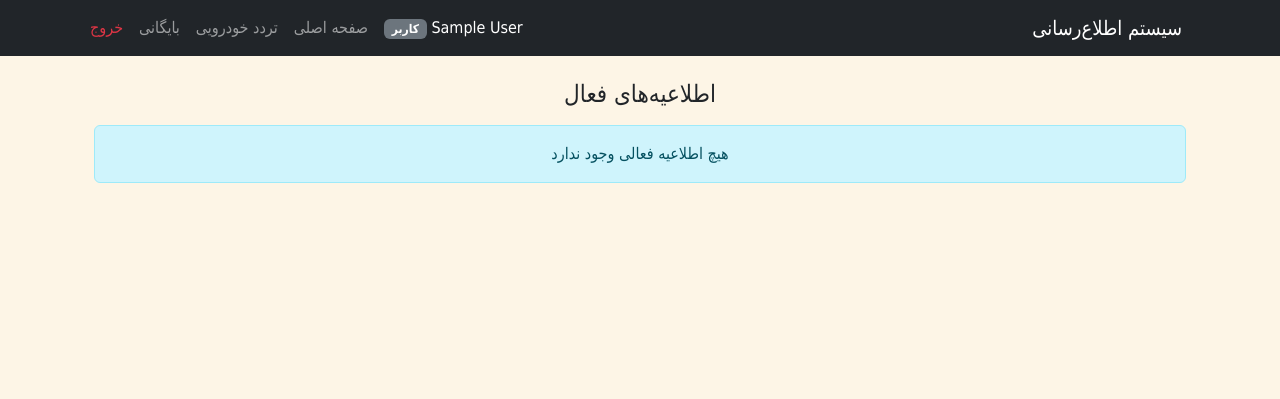
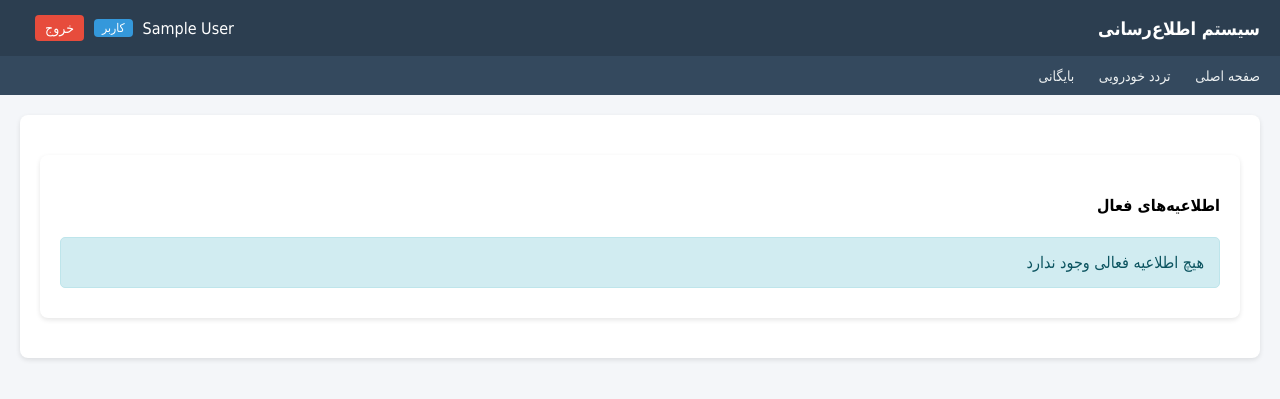
Before and after one commit to irancell939-dotcom/flask-notification-app, a Flask app: page / in a window 1280 px wide. Shown: the top 399 px of the page. Run offline with Flask 3, Linux system fonts and the light colour scheme; the visitor is signed in with stand-in values (Sample User, id 1); data that the repository does not hold is empty; some libraries are stand-ins or nearby versions.

Commit message:
Update base.html

```diff
--- a/templates/base.html
+++ b/templates/base.html
@@ -3,130 +3,74 @@
 <head>
     <meta charset="UTF-8">
     <meta name="viewport" content="width=device-width, initial-scale=1.0">
-    <title>{% block title %}سیستم اطلاع‌رسانی امین{% endblock %}</title>
-    <link href="https://cdn.jsdelivr.net/npm/bootstrap@5.3.0/dist/css/bootstrap.min.css" rel="stylesheet">
-    <link rel="stylesheet" href="https://cdnjs.cloudflare.com/ajax/libs/font-awesome/6.0.0/css/all.min.css">
+    <title>{% block title %}سیستم اطلاع‌رسانی{% endblock %}</title>
     <style>
-        body { font-family: Tahoma, Arial, sans-serif; background-color: #fdf5e6; }
-        .license-plate {
-            display: inline-flex;
-            border: 2px solid #333;
-            border-radius: 5px;
-            overflow: hidden;
-            font-weight: bold;
-            font-size: 1.1rem;
-            background: #fff;
-        }
-        .license-plate span {
-            padding: 5px 10px;
-            border-left: 1px solid #333;
-        }
-        .license-plate span:last-child { border-left: none; }
-        .license-plate .blue-strip {
-            background-color: #0033a0;
-            color: white;
-            writing-mode: vertical-rl;
-            text-orientation: mixed;
-            padding: 5px 3px;
-            font-size: 0.8rem;
-        }
-        .plate-input {
-            text-align: center;
-            font-weight: bold;
-            font-size: 1.1rem;
-        }
-        .violation-badge {
-            position: absolute;
-            top: 10px;
-            left: 10px;
-        }
+        body { font-family: Tahoma, Arial, sans-serif; background-color: #f4f6f9; margin: 0; padding: 0; }
+        header { background-color: #2c3e50; color: white; padding: 15px 20px; display: flex; justify-content: space-between; align-items: center; }
+        header a { color: white; text-decoration: none; margin-left: 15px; font-size: 14px; }
+        header a:hover { text-decoration: underline; }
+        .user-info { display: flex; align-items: center; gap: 10px; }
+        .role-badge { background-color: #e74c3c; padding: 2px 8px; border-radius: 4px; font-size: 12px; }
+        .role-badge.user { background-color: #3498db; }
+        nav { background-color: #34495e; padding: 10px 20px; }
+        nav a { color: #ecf0f1; text-decoration: none; margin-left: 20px; font-size: 14px; }
+        nav a:hover { color: #f1c40f; }
+        .container { max-width: 1200px; margin: 20px auto; padding: 20px; background: white; border-radius: 8px; box-shadow: 0 2px 5px rgba(0,0,0,0.1); }
+        .flash-messages { margin: 20px auto; max-width: 1200px; padding: 0 20px; }
+        .alert { padding: 15px; border-radius: 5px; margin-bottom: 10px; }
+        .alert-error { background-color: #f8d7da; color: #721c24; border: 1px solid #f5c6cb; }
+        .alert-success { background-color: #d4edda; color: #155724; border: 1px solid #c3e6cb; }
+        .alert-info { background-color: #d1ecf1; color: #0c5460; border: 1px solid #bee5eb; }
     </style>
 </head>
 <body>
-    <nav class="navbar navbar-expand-lg navbar-dark bg-dark">
-        <div class="container">
-            <a class="navbar-brand" href="{{ url_for('index') }}">سیستم اطلاع‌رسانی</a>
-            <button class="navbar-toggler" type="button" data-bs-toggle="collapse" data-bs-target="#navbarNav">
-                <span class="navbar-toggler-icon"></span>
-            </button>
-            <div class="collapse navbar-collapse" id="navbarNav">
-                <ul class="navbar-nav me-auto">
+    <header>
+        <div>
+            <a href="{{ url_for('index') }}" style="font-size: 18px; font-weight: bold;">سیستم اطلاع‌رسانی</a>
+        </div>
         {% if current_user.is_authenticated %}
-                    <li class="nav-item">
-                        <span class="nav-link text-white">
-                            {{ current_user.full_name }}
+        <div class="user-info">
+            <span>{{ current_user.full_name }}</span>
             {% if current_user.is_admin %}
-                            <span class="badge bg-warning text-dark">مدیر</span>
+                <span class="role-badge">مدیر</span>
             {% else %}
-                            <span class="badge bg-secondary">کاربر</span>
+                <span class="role-badge user">کاربر</span>
             {% endif %}
-                        </span>
-                    </li>
-                    <li class="nav-item"><a class="nav-link" href="{{ url_for('index') }}">صفحه اصلی</a></li>
-                    <li class="nav-item"><a class="nav-link" href="{{ url_for('vehicles') }}">تردد خودرویی</a></li>
-                    <li class="nav-item"><a class="nav-link" href="{{ url_for('archive') }}">بایگانی</a></li>
+            <a href="{{ url_for('logout') }}" style="background-color: #e74c3c; padding: 5px 10px; border-radius: 4px;">خروج</a>
+        </div>
+        {% endif %}
+    </header>
+
+    {% if current_user.is_authenticated %}
+    <nav>
+        <a href="{{ url_for('index') }}">صفحه اصلی</a>
+        <a href="{{ url_for('vehicles') }}">تردد خودرویی</a>
+        <a href="{{ url_for('archive') }}">بایگانی</a>
+
         {% if current_user.is_admin %}
-                    <li class="nav-item"><a class="nav-link" href="{{ url_for('pending_notifications') }}">در انتظار تایید</a></li>
-                    <li class="nav-item"><a class="nav-link" href="{{ url_for('add_item') }}">افزودن اطلاعیه</a></li>
-                    <li class="nav-item"><a class="nav-link" href="{{ url_for('add_vehicle') }}">افزودن خودرو</a></li>
-                    <li class="nav-item"><a class="nav-link" href="{{ url_for('manage_users') }}">مدیریت کاربران</a></li>
+            <a href="{{ url_for('pending_notifications') }}">در انتظار تایید</a>
+            <a href="{{ url_for('add_item') }}">افزودن اطلاعیه</a>
+            <a href="{{ url_for('add_vehicle') }}">افزودن خودرو</a>
+            <a href="{{ url_for('manage_users') }}">مدیریت کاربران</a>
+            <a href="{{ url_for('backup_page') }}" style="color: #f1c40f; font-weight: bold;">پشتیبان‌گیری</a>
         {% elif current_user.can_add_notification %}
-                    <li class="nav-item"><a class="nav-link" href="{{ url_for('add_item') }}">ثبت اطلاعیه</a></li>
+            <a href="{{ url_for('add_item') }}">ثبت اطلاعیه</a>
         {% endif %}
-                    <li class="nav-item"><a class="nav-link text-danger" href="{{ url_for('logout') }}">خروج</a></li>
+    </nav>
     {% endif %}
-                </ul>
-            </div>
-        </div>
-    </nav>
 
-    <div class="container mt-3">
+    <div class="flash-messages">
         {% with messages = get_flashed_messages(with_categories=true) %}
             {% if messages %}
                 {% for category, message in messages %}
-                    <div class="alert alert-{{ category }} alert-dismissible fade show">
-                        {{ message }}
-                        <button type="button" class="btn-close" data-bs-dismiss="alert"></button>
-                    </div>
+                    <div class="alert alert-{{ category }}">{{ message }}</div>
                 {% endfor %}
             {% endif %}
         {% endwith %}
+    </div>
+
+    <div class="container">
         {% block content %}{% endblock %}
     </div>
-
-    <script src="https://cdn.jsdelivr.net/npm/bootstrap@5.3.0/dist/js/bootstrap.bundle.min.js"></script>
-
-    <!-- کتابخانه تبدیل تاریخ میلادی به شمسی -->
-    <script src="https://cdn.jsdelivr.net/npm/jalali-jdate@1.0.0/dist/jalali-date.min.js"></script>
-
-    <script>
-        // تبدیل تاریخ‌های UTC به timezone محلی مرورگر کاربر و نمایش به شمسی
-        document.addEventListener('DOMContentLoaded', function() {
-            document.querySelectorAll('.local-time').forEach(function(el) {
-                const isoStr = el.getAttribute('data-iso');
-                if (!isoStr) return;
-
-                try {
-                    // تبدیل به زمان محلی مرورگر کاربر
-                    const date = new Date(isoStr);
-
-                    // تبدیل به شمسی با استفاده از Intl (پشتیبانی مرورگرهای مدرن)
-                    const formatter = new Intl.DateTimeFormat('fa-IR-u-nu-latn', {
-                        year: 'numeric',
-                        month: '2-digit',
-                        day: '2-digit',
-                        hour: '2-digit',
-                        minute: '2-digit',
-                        second: '2-digit',
-                        hour12: false
-                    });
-
-                    el.textContent = formatter.format(date);
-                } catch (e) {
-                    console.error('Error converting date:', e);
-                }
-            });
-        });
-    </script>
 </body>
 </html>
```
Lines whose indentation alone changed are shown as unchanged.
